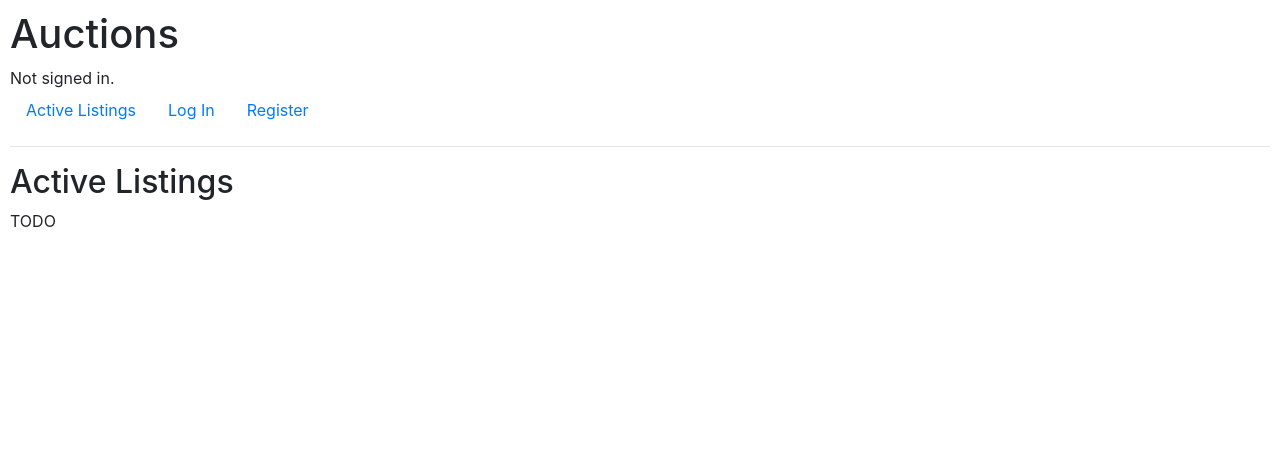
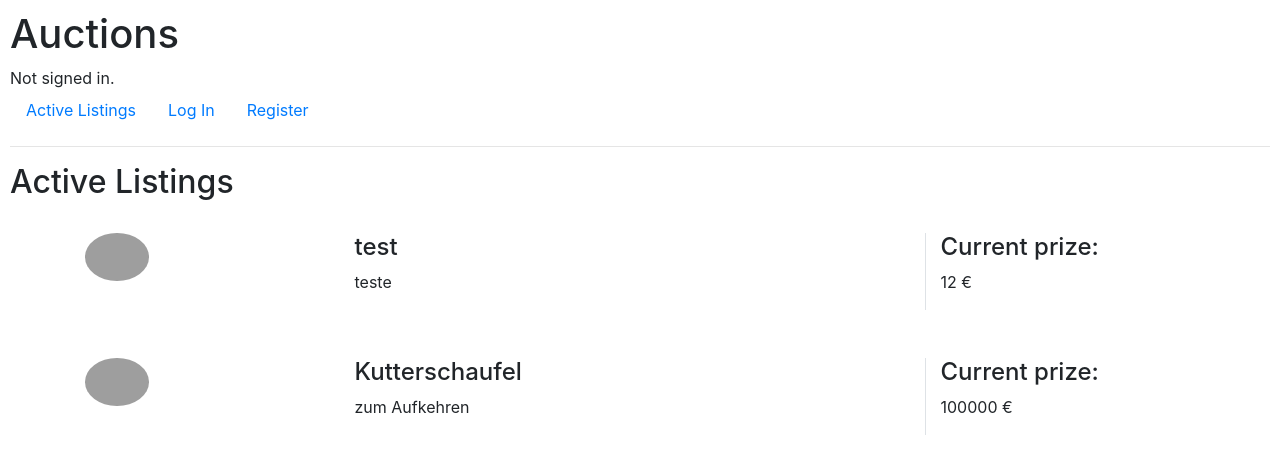
Before and after one commit to mille1992/project2, a Django app: page / in a window 1280 px wide. Shown: the top 474 px of the page. Run offline with Django 3.2, Linux system fonts and the light colour scheme; data comes from the database, SQL or seed files in the repository; some libraries are stand-ins or nearby versions; grey boxes are pictures that could not be loaded.

Commit message:
added index view and template to show existing listings on the index page

```diff
--- a/commerce/auctions/templates/auctions/index.html
+++ b/commerce/auctions/templates/auctions/index.html
@@ -3,5 +3,32 @@
 {% block body %}
     <h2>Active Listings</h2>
 
-    TODO
+    {% for listing in listings %}
+    <div class="container pt-4">
+        <div class="row">
+            <div class="col" name="listingImage">
+                {% if listing.imageUrl is not None %}
+                    <img class="img-responsive rounded-circle"  src="{{ listing.imageUrl }}" alt="Your image" width="25%">
+                {% else %}
+                    <p>Your image can go here</p>
+                {% endif%}
+            </div>
+            <div class="w-50">
+                    <h4>{{ listing.title }}</h4>
+                    <div  name="listingDescription">
+                        <p>
+                             {{ listing.description }}
+                        </p>
+                    </div>
+            </div>
+
+            <div class="col border-left" name="listingPrize">
+                     <h4>Current prize:</h4>
+                     {{ listing.listingPrize }} €
+            </div>
+
+        </div>
+    </div>
+    <br>
+    {% endfor %}
 {% endblock %}
--- a/commerce/auctions/views.py
+++ b/commerce/auctions/views.py
@@ -1,14 +1,20 @@
 from django.contrib.auth import authenticate, login, logout
 from django.db import IntegrityError
-from django.http import HttpResponse, HttpResponseRedirect
+from django.http import HttpResponse, HttpResponseRedirect, Http404
 from django.shortcuts import render
 from django.urls import reverse
 
-from .models import User, Listing
+from .models import User, Listing, Bid, Comment
 
 
 def index(request):
-    return render(request, "auctions/index.html")
+    allListings = list(Listing.objects.all())
+    if not allListings:
+        raise Http404("No Listings found")
+    else:
+        return render(request, "auctions/index.html", {
+            "listings": allListings
+        })
 
 
 def login_view(request):
@@ -64,14 +70,17 @@ def register(request):
 
 def createListing(request):
     if request.method == "POST":
+        # get data from POST request
         titleInput = request.POST["titleInput"]
         descriptionInput = request.POST["descriptionInput"]
         startPrizeInput = request.POST["startPrizeInput"]
         imageUrlInput = request.POST["imageUrlInput"]
         categoriesInput = request.POST["categoriesInput"]
+        #create new object from data
+        newListing = Listing(title=titleInput, description=descriptionInput, listingPrize=startPrizeInput, imageUrl=imageUrlInput, category=categoriesInput)
+        #save data to db
+        newListing.save()
 
-        newListing = Listing(title=titleInput, description=descriptionInput, listingPrize=startPrizeInput, imageUrl=imageUrlInput, category=categoriesInput)
-        newListing.save()
         return HttpResponseRedirect(reverse("index"))
     else:
         return render(request, "auctions/createListing.html")
```
